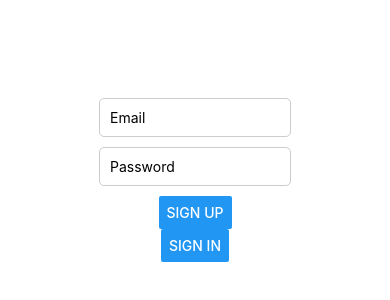
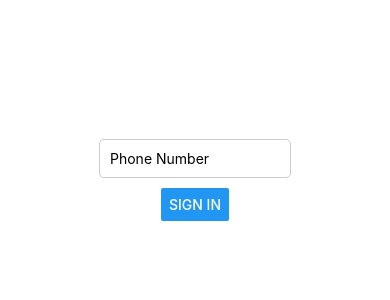
Before and after one commit to messagingops/mobile-inbox, a React Native app in the folder App/: screen / in a window 390 px wide. Shown: the part 242-542 px from the top of the page. Built offline with nearby package versions, Linux system fonts and the light colour scheme.

Commit message:
Add simple login using phone number

```diff
--- a/App/components/AuthScreen.tsx
+++ b/App/components/AuthScreen.tsx
@@ -1,38 +1,55 @@
 import React, { useState } from 'react';
 import { View, TextInput, Button, StyleSheet, Text } from 'react-native';
-import { signUpUser, signInUser } from '../firebase/Auth'; // Import the authentication functions
+import { db } from '../firebase/firebaseConfig'; // Import the Firestore database instance
+import { setDoc, doc } from 'firebase/firestore'; // Import Firestore functions for setting document
 
 const AuthenticationPage: React.FC = () => {
-  const [email, setEmail] = useState('');
-  const [password, setPassword] = useState('');
+  const [phoneNumber, setPhoneNumber] = useState('');
   const [error, setError] = useState('');
+  const [success, setSuccess] = useState(false);
 
-  const handleSignUp = () => {
-    signUpUser({ email, password, setError });
+  const registerPhoneNumber = async (phoneNumber: string) => {
+    try {
+      // Add phone number to users collection
+      await setDoc(doc(db, "users", phoneNumber), { phoneNumber });
+      console.log('Phone number added to database:', phoneNumber);
+      setSuccess(true); // Set success state to true
+    } catch (error) {
+      console.error("Error registering phone number:", error);
+    }
   };
 
-  const handleSignIn = () => {
-    signInUser(email, password, setError);
+  const handleSignIn = async () => {
+    try {
+      // Check if the phone number is exactly 10 digits long
+      if (phoneNumber.length !== 10) {
+        setError('Invalid phone number entered');
+        setSuccess(false); // Reset success state
+        return;
+      }
+
+      // If the phone number is valid, proceed with registration
+      await registerPhoneNumber(phoneNumber);
+      setError(''); // Clear error message
+    } catch (error) {
+      console.error("Error signing in:", error);
+      setError('Error signing in');
+      setSuccess(false); // Reset success state
+    }
   };
 
   return (
     <View style={styles.container}>
       <TextInput
         style={styles.input}
-        placeholder="Email"
-        onChangeText={setEmail}
-        value={email}
+        placeholder="Phone Number"
+        onChangeText={setPhoneNumber}
+        value={phoneNumber}
+        keyboardType="phone-pad"
       />
-      <TextInput
-        style={styles.input}
-        placeholder="Password"
-        onChangeText={setPassword}
-        value={password}
-        secureTextEntry
-      />
-      <Button title="Sign Up" onPress={handleSignUp} />
       <Button title="Sign In" onPress={handleSignIn} />
       {error ? <Text style={styles.error}>{error}</Text> : null}
+      {success ? <Text style={styles.success}>Login successful</Text> : null}
     </View>
   );
 };
@@ -55,6 +72,10 @@ const styles = StyleSheet.create({
     color: 'red',
     marginTop: 10,
   },
+  success: {
+    color: 'green',
+    marginTop: 10,
+  },
 });
 
 export default AuthenticationPage;
--- a/App/firebase/Auth.tsx
+++ b/App/firebase/Auth.tsx
@@ -1,59 +1,59 @@
-import {
-        createUserWithEmailAndPassword,
-        signInWithEmailAndPassword,
-        signOut,
-        updateProfile,
-    } from "firebase/auth";
-    import { auth, db } from "./firebaseConfig";
-    import { FirebaseError } from "firebase/app";
-    import { getFirestore, setDoc, doc } from "firebase/firestore";
-    import AsyncStorage from "@react-native-async-storage/async-storage";
+import { signInWithPhoneNumber, signInWithCredential, ConfirmationResult, AuthCredential } from "firebase/auth";
+// import { RecaptchaVerifier } from "firebase/auth";
+import { auth, db } from "./firebaseConfig";
+import { FirebaseError } from "firebase/app";
+import { setDoc, doc, getDoc } from "firebase/firestore";
 
-    export type SignUpProps = {
-        email: string;
-        password: string;
-        setError: React.Dispatch<React.SetStateAction<string>>;
-    };
-
-    export const signUpUser = ({
-        email,
-        password,
-        setError,
-}: SignUpProps) => {
-        createUserWithEmailAndPassword(auth, email, password)
-                .then(async (userCredential) => {
-                        const user = userCredential.user;
-
-                        setDoc(doc(db, "users", userCredential.user.uid), {
-                                email: email,
-                        }).catch((error: FirebaseError) => authError(error, setError));
-                });
+export type SignInProps = {
+    phoneNumber: string;
+    setError: React.Dispatch<React.SetStateAction<string>>;
 };
 
-    export const signInUser = (
-        email: string,
-        password: string,
-        setError: React.Dispatch<React.SetStateAction<string>>
-    ) => {
-        signInWithEmailAndPassword(auth, email, password).catch(
-            (error: FirebaseError) => authError(error, setError)
-        );
-    };
+const authError = (
+    error: FirebaseError,
+    setError: React.Dispatch<React.SetStateAction<string>>
+) => {
+    const errorCode = error.code || ''; // Use an empty string as default value if error.code is undefined
+    setError(errorCode);
+};
 
-    export const signOutUser = (
-        setError: React.Dispatch<React.SetStateAction<string>>
-    ) => {
 
-        AsyncStorage.removeItem("user");
+// export const signInUser = async ({
+//     phoneNumber,
+//     setError
+// }: SignInProps) => {
+//         try {
+//             try {
+//                 // Initialize RecaptchaVerifier with an empty string as the ID
+//                 const recaptchaVerifier = new RecaptchaVerifier('', {
+//                     size: 'invisible'
+//                 });
 
-        signOut(auth).catch((error: FirebaseError) => authError(error, setError));
-    };
+//                 const confirmationResult = await signInWithPhoneNumber(auth, phoneNumber, recaptchaVerifier);
+//                 return confirmationResult;
+//             } catch (error) {
+//                 authError(error as FirebaseError, setError);
+//             }
+//         } catch (error) {
+//             console.error("Error:", error);
+//         }
+//     };
 
-    const authError = (
-        error: FirebaseError,
-        setError: React.Dispatch<React.SetStateAction<string>>
-    ) => {
-        const errorCode: string = error.code;
-        setError(errorCode.split("/")[1].replace(/-/g, " "));
+//     export const confirmVerificationCode = async (confirmationResult: ConfirmationResult, setError: React.Dispatch<React.SetStateAction<string>>) => {
+//         try {
+//             // Confirm verification code and sign in
+//             const credential = await signInWithCredential(auth, confirmationResult as unknown as AuthCredential);
+//             return credential;
+//         } catch (error) {
+//             authError(error as FirebaseError, setError);
+//         }
+//     };
 
-    };
+//     const registerPhoneNumber = async (phoneNumber: string) => {
+//         try {
+//             // Add phone number to users collection
+//             await setDoc(doc(db, "users", phoneNumber), { phoneNumber });
+//         } catch (error) {
+//             console.error("Error registering phone number:", error);
+//         }
+//     };
--- a/App/firebase/firebaseConfig.tsx
+++ b/App/firebase/firebaseConfig.tsx
@@ -16,7 +16,7 @@ const firebaseConfig = {
 
 // Initialize Firebase
 const app = initializeApp(firebaseConfig);
-export const auth = initializeAuth(app);
+export const auth = initializeAuth(app, {
+  persistence: getReactNativePersistence(ReactNativeAsyncStorage)
+});
 export const db = getFirestore(app);
-// For more information on how to access Firebase in your project,
-// see the Firebase documentation: https://firebase.google.com/docs/web/setup#access-firebase
--- a/App/package.json
+++ b/App/package.json
@@ -10,7 +10,7 @@
   },
   "dependencies": {
     "@apollo/client": "^3.9.5",
-    "@react-native-async-storage/async-storage": "^1.22.2",
+    "@react-native-async-storage/async-storage": "^1.22.3",
     "@react-native-firebase/app": "^18.8.0",
     "dotenv": "^16.4.5",
     "expo": "~50.0.6",
```
Also changed, not shown: 1 other file (tests, documents, lock files or other folders).
